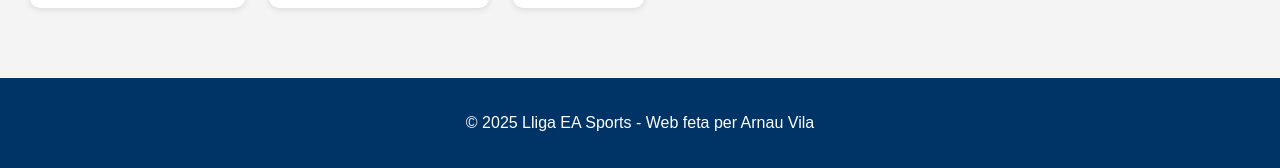
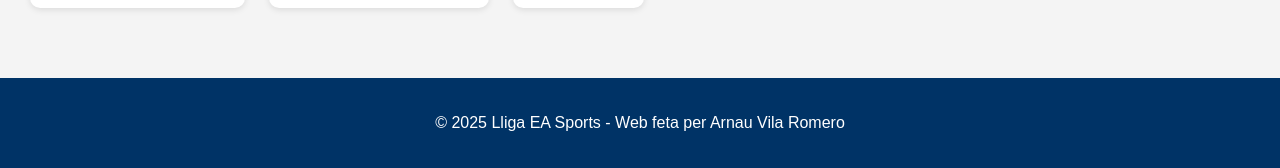
Before and after one commit to ArnauetCacahuet34/MEVAPAGINA, a plain HTML site: page index.html in a window 1280 px wide. Shown: the part 1421-1589 px from the top of the page. Drawn offline with Linux system fonts and the light colour scheme.

Commit message:
Update index.html

```diff
--- a/index.html
+++ b/index.html
@@ -144,7 +144,7 @@
 </main>
 
 <footer>
-  <p>&copy; 2025 Lliga EA Sports - Web feta per Arnau Vila</p>
+  <p>&copy; 2025 Lliga EA Sports - Web feta per Arnau Vila Romero</p>
 </footer>
 
 </body>
```
